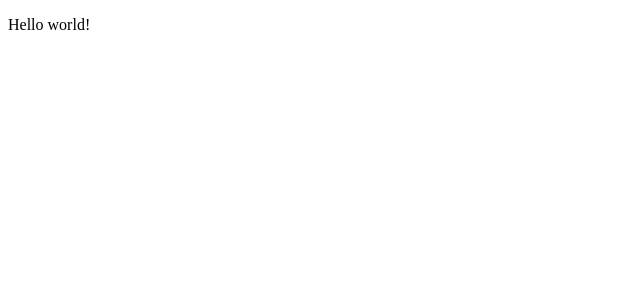
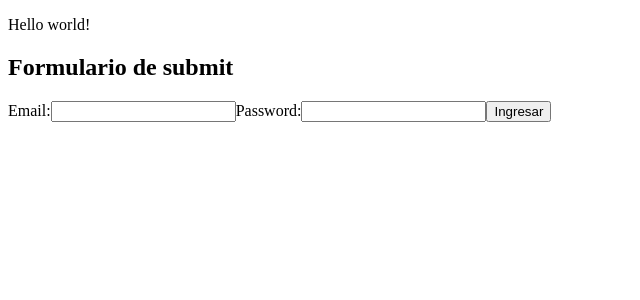
Before and after one commit to Moonriz-ar/movie-webapp, a React (Create React App) app: page / in a window 1280 px wide. Shown: the top 300 px of the page, without its empty margins (0-640 px from the left). Built offline with nearby package versions, Linux system fonts and the light colour scheme.

Commit message:
set up login component, added validation and post request functionality

```diff
--- a/src/App.js
+++ b/src/App.js
@@ -1,7 +1,10 @@
+import Login from "./componentes/Login";
+
 function App() {
   return (
     <div>
       <p>Hello world!</p>
+      <Login />
     </div>
   );
 }
--- /dev/null
+++ b/src/componentes/Login.js
@@ -0,0 +1,65 @@
+function Login() {
+  const submitHandler = (event) => {
+    event.preventDefault();
+
+    // EXTRACT DATA FROM FORM
+    const email = event.target.email.value;
+    const password = event.target.password.value;
+
+    // VALIDATION
+    const regexEmail =
+      /^(([^<>()[\]\\.,;:\s@"]+(\.[^<>()[\]\\.,;:\s@"]+)*)|(".+"))@((\[[0-9]{1,3}\.[0-9]{1,3}\.[0-9]{1,3}\.[0-9]{1,3}\])|(([a-zA-Z\-0-9]+\.)+[a-zA-Z]{2,}))$/;
+
+    if (email === "" || password === "") {
+      console.log("Los campos no pueden estar vacios");
+      return;
+    }
+
+    if (email !== "" && !regexEmail.test(email)) {
+      console.log("Debes escribir una direccion de correo electronico valida");
+      return;
+    }
+
+    // POST REQUEST FOR LOGIN
+    const user = {
+      email,
+      password,
+    };
+
+    const settings = {
+      method: "POST",
+      headers: {
+        "Content-Type": "application/json;charset=utf-8",
+      },
+      body: JSON.stringify(user),
+    };
+
+    let loginService = fetch("http://challenge-react.alkemy.org", settings)
+      .then((response) => {
+        console.log(response);
+        return response.json();
+      })
+      .then((data) => console.log(data));
+  };
+
+  return (
+    <>
+      <h2>Formulario de submit</h2>
+      <form onSubmit={submitHandler}>
+        <label for="email">
+          <span>Email:</span>
+          <input type="email" name="email" id="email" required />
+        </label>
+
+        <label for="password">
+          <span>Password:</span>
+          <input type="password" name="password" id="password" required />
+        </label>
+
+        <button type="submit">Ingresar</button>
+      </form>
+    </>
+  );
+}
+
+export default Login;
```
